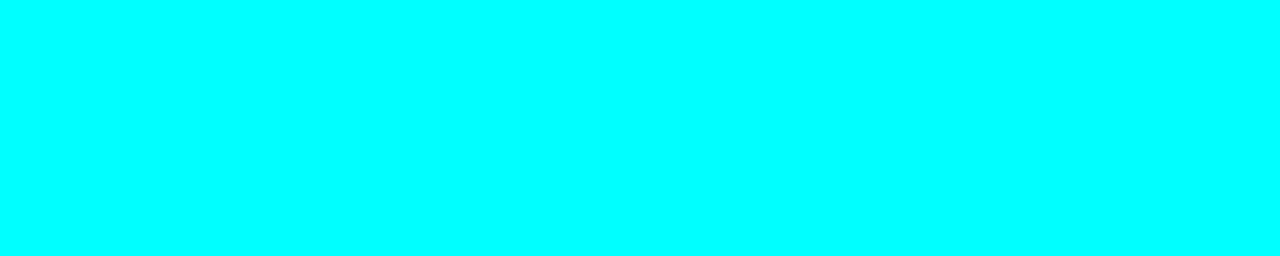
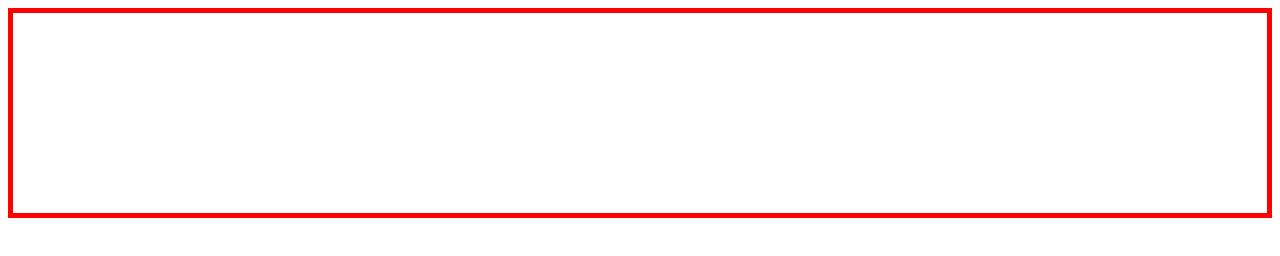
Before and after one commit to lukespicknall/TicTacToe, a website: page index.html in a window 1280 px wide. Drawn offline with Linux system fonts and the light colour scheme.

Commit message:
Begin gameboard structure

```diff
--- a/index.html
+++ b/index.html
@@ -15,7 +15,7 @@
         </div>
         <div class="x-stat"></div>
         <div class="o-stat"></div>
-        <div class="game-box"></div>
+        <div id="game-box"></div>
         <div class="game-stat"></div>
     </div>
 
--- a/script.js
+++ b/script.js
@@ -1,11 +1,17 @@
-let gameBox = document.querySelectorAll('.game-box');
+const gameBox = document.getElementById('game-box');
+// function ipsy() {
+//   gameBox.style.border = '5px solid red';
+// }
+// ipsy();
 
-const gameBoard = ["", "", "", "", "", "", "", "", ""];
+// const gameBoard = ["", "", "", "", "", "", "", "", ""];
 
-console.log(gameBoard)
+// console.log(gameBoard)
 
-// const createBoard = (function () {
-//   const gameBoard = ['', '', '', '', '', '', '', '', '']
-//   gameBox.appendChild(gameBoard);
+const createBoard = (() => {
+  const gameBoard = ['x', 'o', 'x', 'o', 'x', 'o', 'x', 'o', 'x'];
+  gameBox.style.border = "5px solid red";
+//   gameBox.innerHTML(gameBoard);
 //   return { gameDisplay };
-// })();
+// console.log(gameBoard);
+})();
--- a/style.css
+++ b/style.css
@@ -1,3 +1,7 @@
-* {
+/* * {
     background-color: aqua;
+} */
+
+#game-box {
+    min-height: 200px;
 }
```
